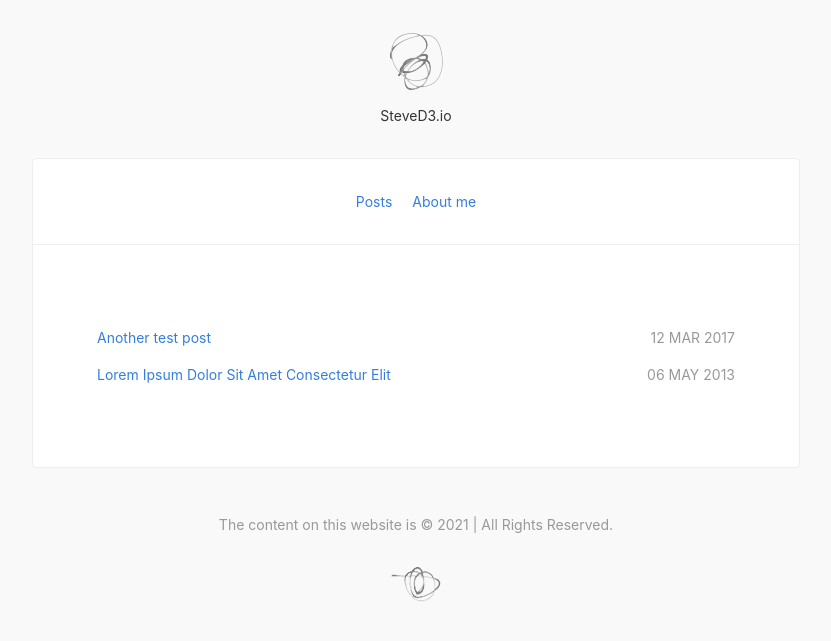
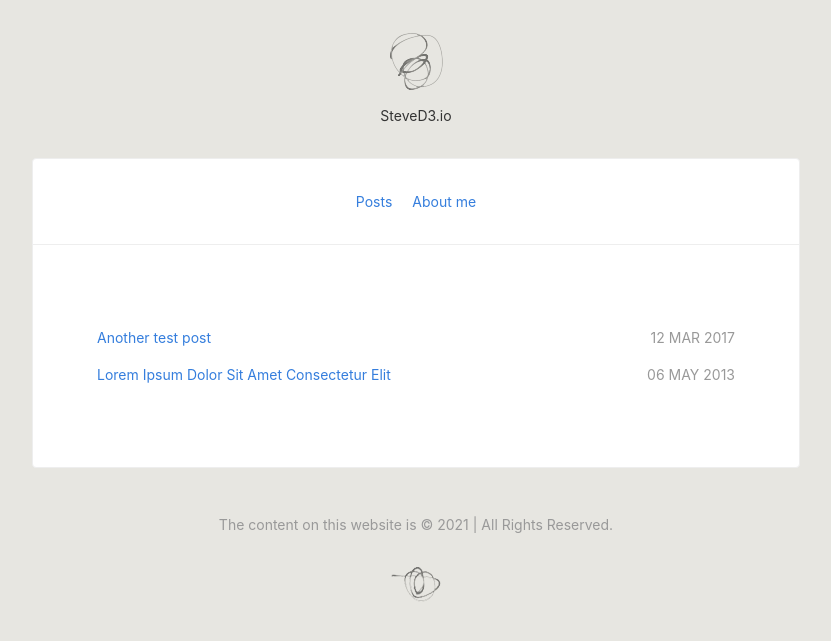
Before and after one commit to SteveD3/steved3.github.io, a Jekyll site: the page built from index.html, in a window 1280 px wide. Shown: the top 641 px of the page, without its empty margins (224-1055 px from the left). Built offline with Jekyll 4.4.1, drawn with Linux system fonts in a browser that asks for light colours; nearby versions of some CDN libraries.

Commit message:
color changes

```diff
--- a/stylesheets/style.css
+++ b/stylesheets/style.css
@@ -1,6 +1,6 @@
 @import "https://unpkg.com/tachyons@4.6.1/css/tachyons.min.css";
 
-.bg-super-white { background: #f9f9f9; }
+.bg-super-white { background: #e7e6e1; }
 .top-50 { top: 50% }
 .pointers { pointer-events: auto; }
 .no-pointers { pointer-events: none; }
```
